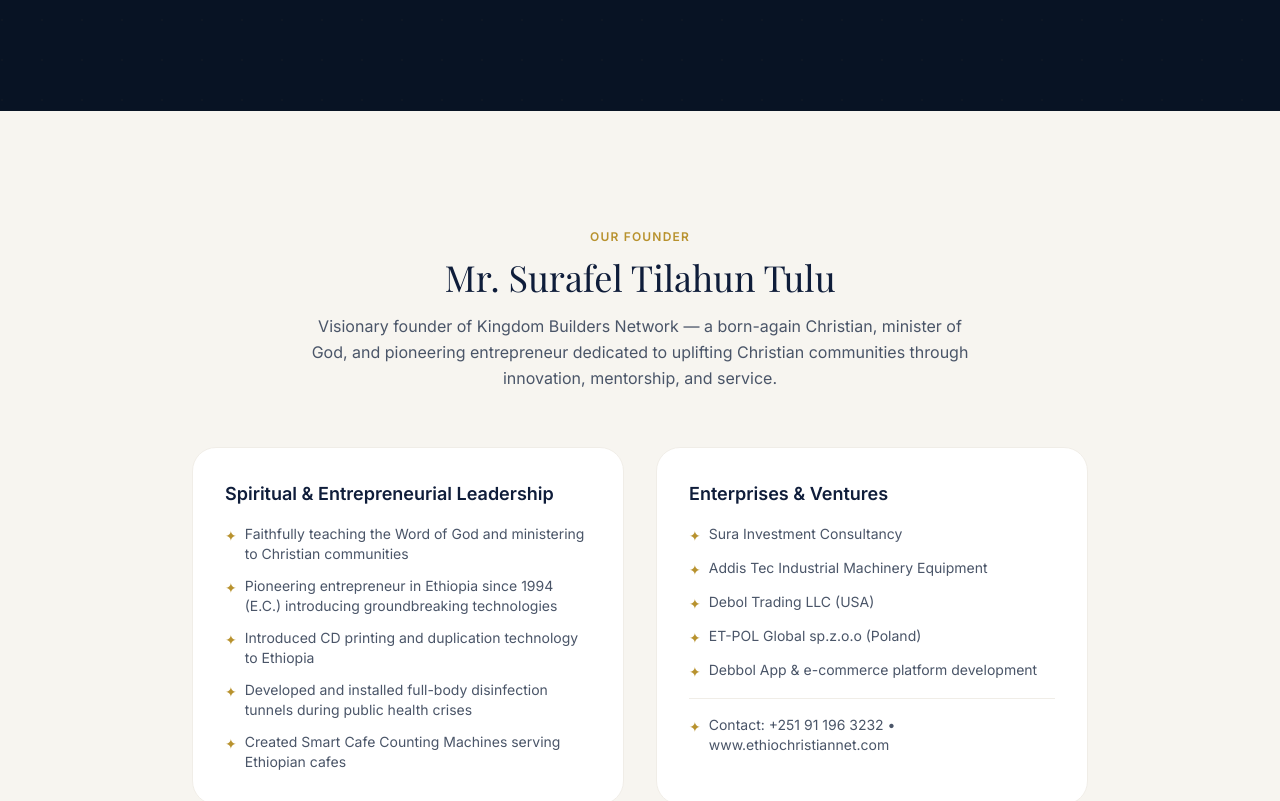
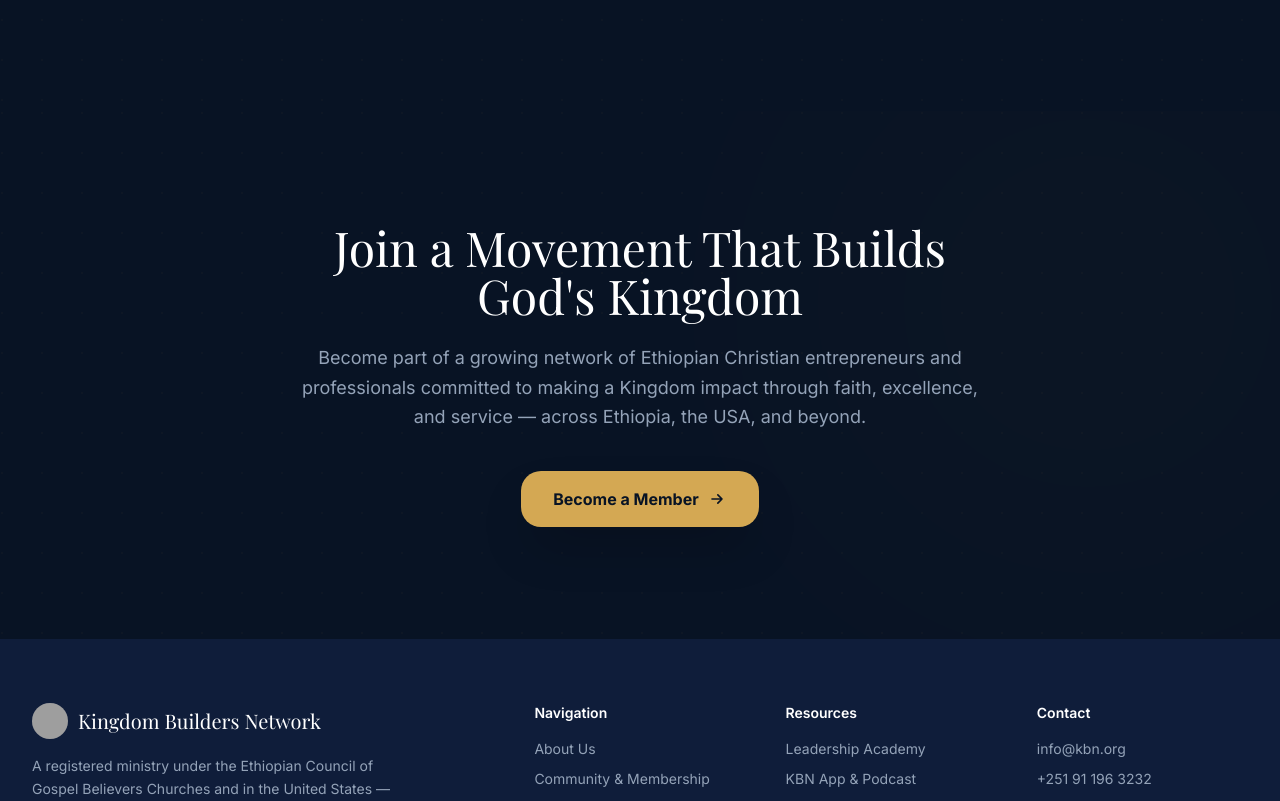
Before and after one commit to zeruFili/builders, a React (Vite) app: page / in a window 1280 px wide. Shown: the part 8189-8990 px from the top of the page. Built offline with nearby package versions, Linux system fonts and the light colour scheme; grey boxes are pictures that could not be loaded; a web font is replaced by a local one.

Commit message:
feat: update founder section and ventures image
- Remove Our Founder section from the landing page
- Use the Surafel image in the Enterprises & Ventures card
- Replace the placeholder silhouette
- Verify the build passes successfully

```diff
--- a/src/App.tsx
+++ b/src/App.tsx
@@ -540,38 +540,6 @@
         </div>
       </section>
 
-      {/* Founder */}
-      <section className="py-16 sm:py-20 md:py-28 animate-fade-in-up">
-        <div className="max-w-7xl mx-auto px-4 md:px-8">
-          <SectionHeading overline="Our Founder" title="Mr. Surafel Tilahun Tulu" subtitle="Visionary founder of Kingdom Builders Network — a born-again Christian, minister of God, and pioneering entrepreneur dedicated to uplifting Christian communities through innovation, mentorship, and service." />
-          <div className="max-w-4xl mx-auto grid grid-cols-1 md:grid-cols-2 gap-5 sm:gap-8">
-            <div className="card-hover bg-[var(--surface)] rounded-2xl border border-[var(--border-light)] p-5 sm:p-8">
-              <h3 className="font-semibold text-[var(--text-primary)] mb-4 text-lg">Spiritual & Entrepreneurial Leadership</h3>
-              <ul className="space-y-3 text-sm text-[var(--text-secondary)]">
-                <li className="flex gap-2"><span className="text-[var(--accent-dark)] mt-0.5">✦</span> Faithfully teaching the Word of God and ministering to Christian communities</li>
-                <li className="flex gap-2"><span className="text-[var(--accent-dark)] mt-0.5">✦</span> Pioneering entrepreneur in Ethiopia since 1994 (E.C.) introducing groundbreaking technologies</li>
-                <li className="flex gap-2"><span className="text-[var(--accent-dark)] mt-0.5">✦</span> Introduced CD printing and duplication technology to Ethiopia</li>
-                <li className="flex gap-2"><span className="text-[var(--accent-dark)] mt-0.5">✦</span> Developed and installed full-body disinfection tunnels during public health crises</li>
-                <li className="flex gap-2"><span className="text-[var(--accent-dark)] mt-0.5">✦</span> Created Smart Cafe Counting Machines serving Ethiopian cafes</li>
-              </ul>
-            </div>
-            <div className="card-hover bg-[var(--surface)] rounded-2xl border border-[var(--border-light)] p-8">
-              <h3 className="font-semibold text-[var(--text-primary)] mb-4 text-lg">Enterprises & Ventures</h3>
-              <ul className="space-y-3 text-sm text-[var(--text-secondary)]">
-                <li className="flex gap-2"><span className="text-[var(--accent-dark)] mt-0.5">✦</span> Sura Investment Consultancy</li>
-                <li className="flex gap-2"><span className="text-[var(--accent-dark)] mt-0.5">✦</span> Addis Tec Industrial Machinery Equipment</li>
-                <li className="flex gap-2"><span className="text-[var(--accent-dark)] mt-0.5">✦</span> Debol Trading LLC (USA)</li>
-                <li className="flex gap-2"><span className="text-[var(--accent-dark)] mt-0.5">✦</span> ET-POL Global sp.z.o.o (Poland)</li>
-                <li className="flex gap-2"><span className="text-[var(--accent-dark)] mt-0.5">✦</span> Debbol App & e-commerce platform development</li>
-                <li className="flex gap-2 mt-4 pt-4 border-t border-[var(--border-light)]">
-                  <span className="text-[var(--accent-dark)] mt-0.5">✦</span>
-                  <span>Contact: +251 91 196 3232 &bull; www.ethiochristiannet.com</span>
-                </li>
-              </ul>
-            </div>
-          </div>
-        </div>
-      </section>
 
       {/* CTA */}
       <section id="join" className="py-16 sm:py-20 md:py-28 bg-[var(--brand-dark)] relative overflow-hidden">
--- a/src/components/AboutUsPage.tsx
+++ b/src/components/AboutUsPage.tsx
@@ -1,5 +1,6 @@
 import { useState } from 'react'
 import knbLogo from '../assets/kbn logo.jpg'
+import surafelImg from '../assets/surafel.jpg'
 
 function SectionHeading({ overline, title, subtitle }: { overline?: string; title: string; subtitle?: string }) {
   return (
@@ -298,11 +299,7 @@
               </ul>
             </div>
             <div className="card-hover bg-[var(--surface)] rounded-2xl border border-[var(--border-light)] p-5 sm:p-8 min-w-0">
-              <div className="flex flex-col items-center mb-5 sm:mb-6">
-                <div className="w-20 h-20 sm:w-24 sm:h-24 rounded-full bg-[var(--brand)]/5 border-2 border-[var(--accent)] flex items-center justify-center shadow-lg shadow-[var(--accent)]/5 flex-shrink-0">
-                  <svg className="w-12 h-12 sm:w-16 sm:h-16 text-[var(--accent)]/40" fill="currentColor" viewBox="0 0 24 24"><path d="M12 2C6.48 2 2 6.48 2 12s4.48 10 10 10 10-4.48 10-10S17.52 2 12 2zm0 3c1.66 0 3 1.34 3 3s-1.34 3-3 3-3-1.34-3-3 1.34-3 3-3zm0 14.2c-2.5 0-4.71-1.28-6-3.22.03-1.99 4-3.08 6-3.08 1.99 0 5.97 1.09 6 3.08-1.29 1.94-3.5 3.22-6 3.22z"/></svg>
-                </div>
-              </div>
+              <img src={surafelImg} alt="Mr. Surafel Tilahun Tulu" className="w-full object-contain rounded-xl mb-5 sm:mb-6" />
               <h3 className="font-semibold text-[var(--text-primary)] mb-3 sm:mb-4 text-base sm:text-lg break-words">Enterprises & Ventures</h3>
               <div className="flex flex-wrap gap-1.5 sm:gap-2 mb-5 sm:mb-6">
                 {['Sura Investment Consultancy', 'Addis Tec Industrial Machinery Equipment', 'Debol Trading LLC (USA)', 'ET-POL Global sp.z.o.o (Poland)'].map(e => (
```
Also changed, not shown: 6 other files (tests, documents, lock files or other folders).
